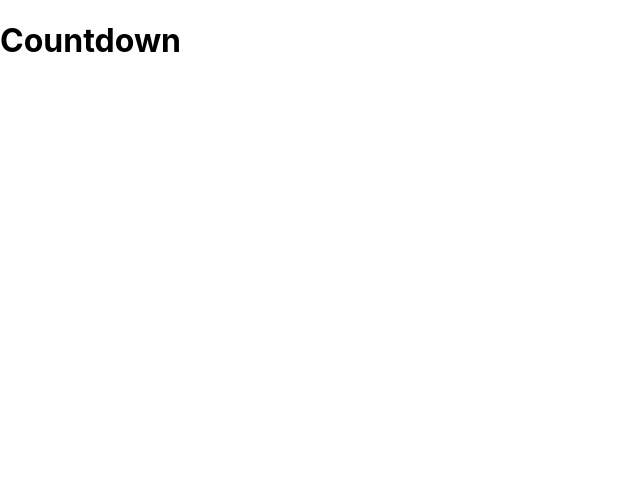
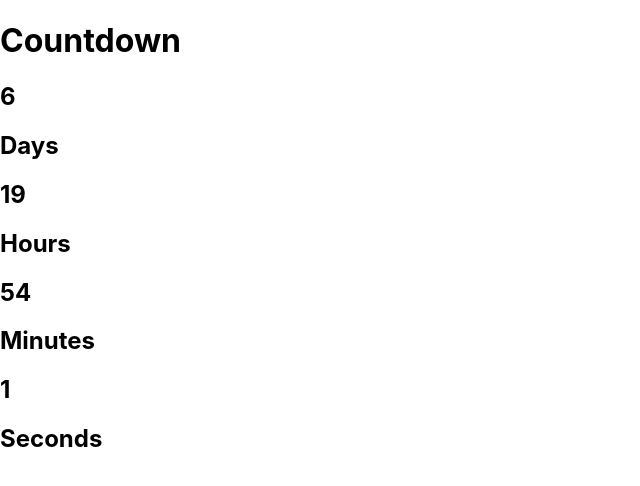
Before and after one commit to inmasalcedo/XXXLutz_Digital_Countdown, a React (Create React App) app: page / in a window 1280 px wide. Shown: the top 486 px of the page, without its empty margins (0-640 px from the left). Built offline with nearby package versions, Linux system fonts and the light colour scheme.

Commit message:
add props

```diff
--- a/src/App.js
+++ b/src/App.js
@@ -1,38 +1,58 @@
 import React, { Component } from "react";
 import "./App.scss";
+import DateBox from "./Components/DateBox";
 
 class App extends Component {
   constructor(props) {
     super(props);
     this.state = {
-      days: 0,
-      hours: 0,
-      minutes: 0,
-      seconds: 0
+      days: "",
+      hours: "",
+      minutes: "",
+      seconds: "",
     };
   }
 
   componentDidMount() {
     let deadline = new Date("April 15, 2019 12:00:00").getTime();
-    let timer = setInterval(function() {
+    setInterval(() => {
       let now = new Date().getTime();
       let t = deadline - now;
       if (t >= 0) {
-        let days = Math.floor(t / (1000 * 60 * 60 * 24));
-        let hours = Math.floor((t % (1000 * 60 * 60 * 24)) / (1000 * 60 * 60));
-        let mins = Math.floor((t % (1000 * 60 * 60)) / (1000 * 60));
-        let secs = Math.floor((t % (1000 * 60)) / 1000);
+        let datadays = Math.floor(t / (1000 * 60 * 60 * 24));
+        let datahours = Math.floor((t % (1000 * 60 * 60 * 24)) / (1000 * 60 * 60));
+        let datamins = Math.floor((t % (1000 * 60 * 60)) / (1000 * 60));
+        let datasecs = Math.floor((t % (1000 * 60)) / 1000);
+        this.setState({
+          days: datadays,
+          hours: datahours,
+          minutes: datamins,
+          seconds: datasecs,
+        });
+        return {
+          days: datadays,
+          hours: datahours,
+          minutes: datamins,
+          seconds: datasecs,
+        }
+      } else {
       }
     });
-  }
+  };
 
   render() {
+    const { days, hours, minutes, seconds } = this.state;
     return (
       <div className="App">
         <header className="App-header">
           <h1>Countdown</h1>
         </header>
-        <main />
+        <main>
+          <DateBox days={days} textdays="Days"/>
+          <DateBox hours={hours} texthours="Hours"/>
+          <DateBox minutes={minutes} textminutes="Minutes"/>
+          <DateBox seconds={seconds} textseconds="Seconds"/>
+        </main>
       </div>
     );
   }
--- /dev/null
+++ b/src/Components/DateBox/index.js
@@ -0,0 +1,16 @@
+import React, { Component } from 'react';
+import "./DateBox.scss";
+
+class DateBox extends Component {
+    render() {
+        const { days, textdays, hours, texthours, minutes, textminutes, seconds, textseconds } = this.props;
+        return (
+            <div>
+            <h2>{days}{hours}{minutes}{seconds}</h2>
+            <h2>{textdays}{texthours}{textminutes}{textseconds}</h2>
+            </div>
+         );
+    }
+}
+
+export default DateBox;
```
Also changed, not shown: src/Components/DateBox/DateBox.scss (added).
